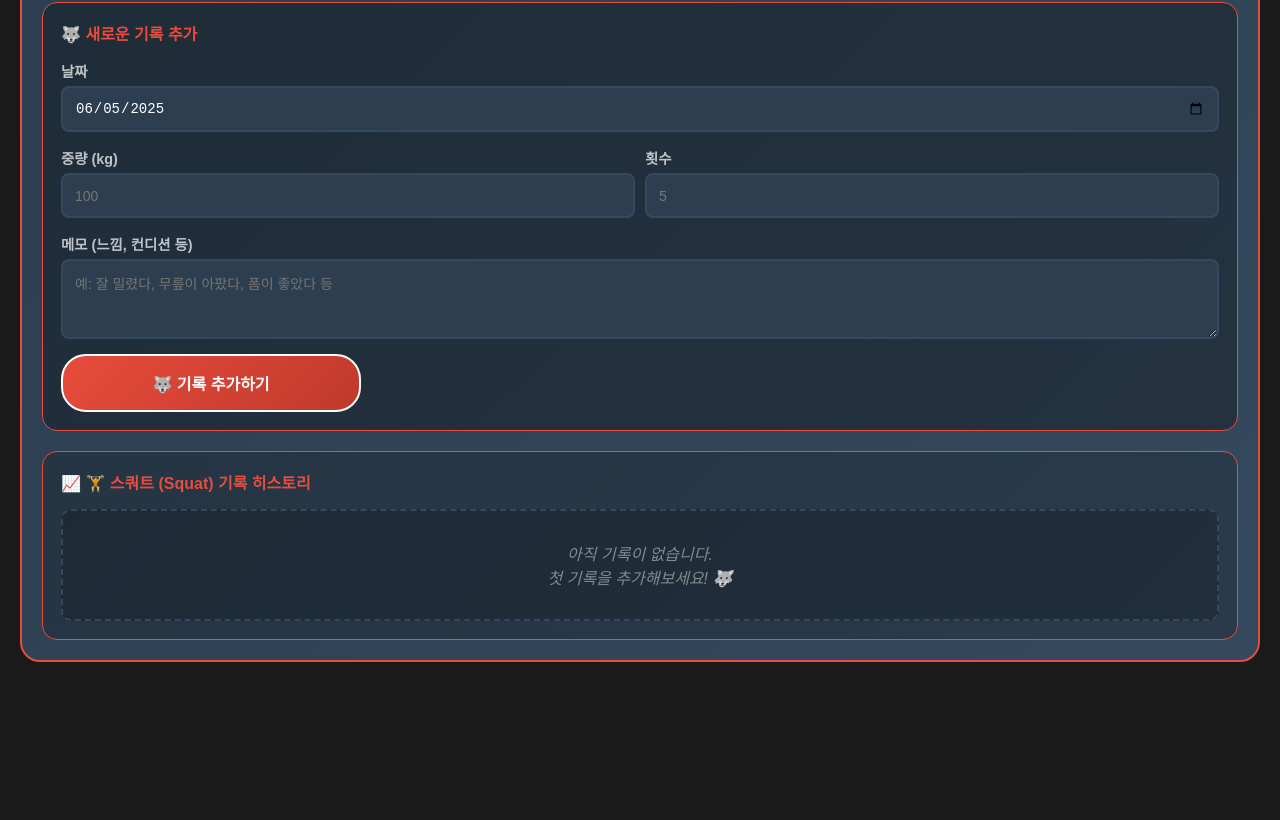
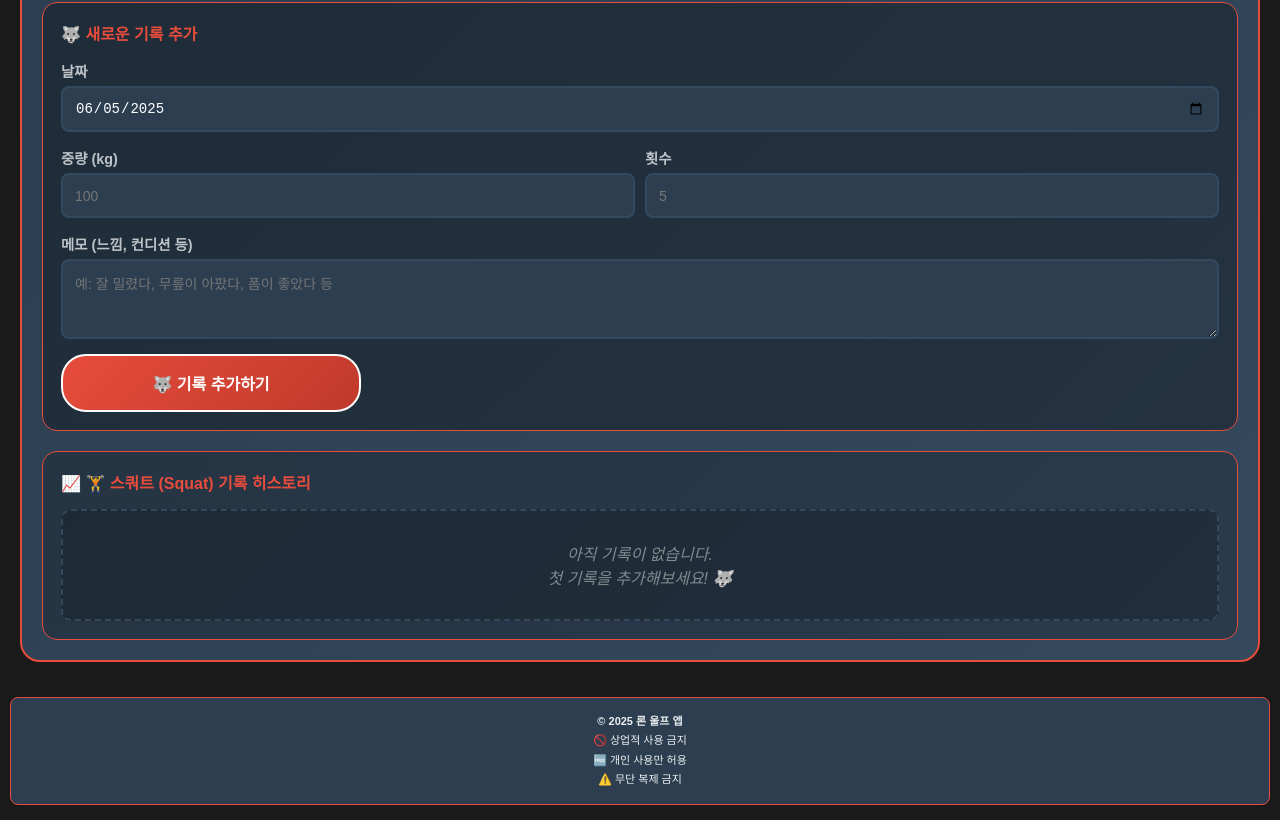
Before and after one commit to wjdqudwns1/lonwolf.app, a plain HTML site: page index.html in a window 1280 px wide. Shown: the part 1067-1887 px from the top of the page. Before the commit the page ends 1749 px from the top, so only its background shows below. Drawn offline with Linux system fonts and the light colour scheme.

Commit message:
Update index.html

```diff
--- a/index.html
+++ b/index.html
@@ -777,5 +777,16 @@
             }
         }
     </script>
+</body><!-- 저작권 고지 -->
+        <div style="background: #2c3e50; padding: 12px; margin: 15px 10px; border-radius: 8px; border: 1px solid #e74c3c; text-align: center;">
+            <div style="color: #ecf0f1; font-size: 11px; line-height: 1.4;">
+                <p style="margin: 4px 0;"><strong>© 2025 론 울프 앱</strong></p>
+                <p style="margin: 4px 0;">🚫 상업적 사용 금지</p>
+                <p style="margin: 4px 0;">🆓 개인 사용만 허용</p>
+                <p style="margin: 4px 0;">⚠️ 무단 복제 금지</p>
+            </div>
+        </div>
+    </div>
 </body>
 </html>
+</html>
```
